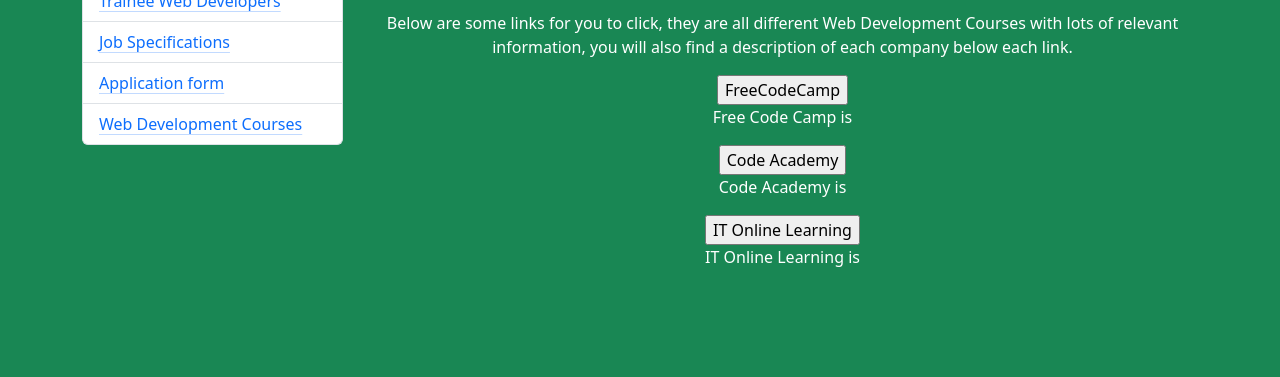
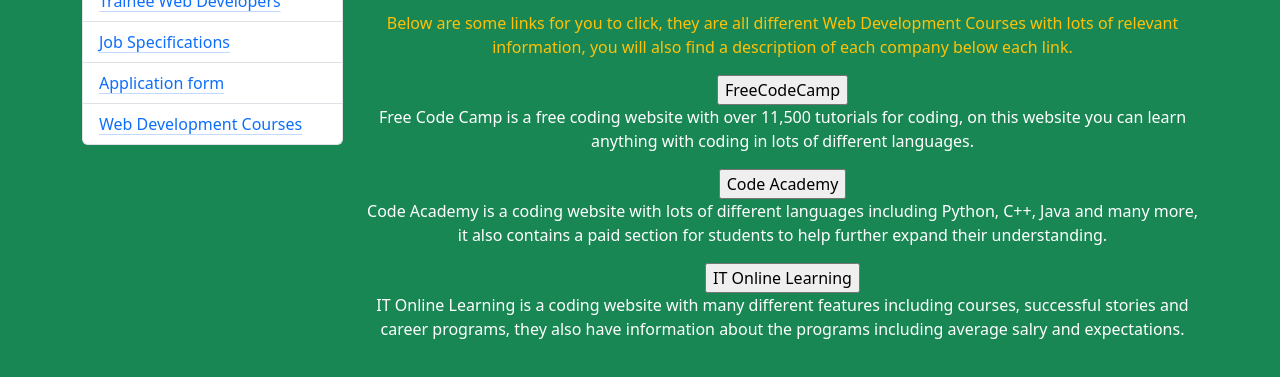
Before and after one commit to tgelder7/L3U15A2, a plain HTML site: page docs/WebDevC.html in a window 1280 px wide. Shown: the part 117-494 px from the top of the page. Drawn offline with nearby package versions, Linux system fonts and the light colour scheme.

Commit message:
12:42 29/01

```diff
--- a/docs/WebDevC.html
+++ b/docs/WebDevC.html
@@ -43,22 +43,23 @@
                 <header class="text-center mt-2 mb-3">
                   <h1 class="text-white">Web Development Courses</h1>
                   <p></p>
-                      <p class="text-white">Below are some links for you to click, they are all different Web Development Courses with lots of relevant information, you will also find a description of each company below each link.<p>
+                    <p class="text-warning">Below are some links for you to click, they are all different Web Development Courses with lots of relevant information, you will also find a description of each company below each link.<p>
 
                     <form target="_blank" action="https://www.freecodecamp.org/">
                       <input type="Submit" value="FreeCodeCamp" />
                     </form>
-                      <p class="text-white">Free Code Camp is</p>
+                    <p class="text-white">Free Code Camp is a free coding website with over 11,500 tutorials for coding, on this website you can learn anything with coding in lots of different languages.</p>
 
                     <form target="_blank" action="https://www.codecademy.com/catalog/subject/web-development">
                       <input type="Submit" value="Code Academy" />
                     </form>
-                      <p class="text-white">Code Academy is</p>
+                    <p class="text-white">Code Academy is a coding website with lots of different languages including Python, C++, Java and many more, it also contains a paid section for students to help further expand their understanding. </p>
 
                     <form target="_blank" action="https://www.itonlinelearning.com/career-programme/coding-career-programme/?utm_feeditemid=&utm_device=c&utm_term=web%20development%20courses&utm_source=google&utm_medium=ppc&utm_campaign=Coding+Career+Programme+-+Job+Titles&hsa_cam=22105150258&hsa_grp=171061946097&hsa_mt=p&hsa_src=g&hsa_ad=728310299953&hsa_acc=1636904472&hsa_net=adwords&hsa_kw=web%20development%20courses&hsa_tgt=kwd-11507572&hsa_ver=3&gad_source=1&gclid=EAIaIQobChMIrZHQkN6JiwMVG5lQBh2d1wlbEAAYAyAAEgLaX_D_BwE">
                       <input type="Submit" value="IT Online Learning" />
                     </form>
-                      <p class="text-white">IT Online Learning is</p>
+                    <p class="text-white">IT Online Learning is a coding website with many different features including courses, successful stories and career programs, they also have information about the programs including average salry and expectations.</p>
+
      </main>
 </body>
 </html>
```
Also changed, not shown: docs/jobspec.html (+1 -1 lines). Lines whose indentation alone changed are shown as unchanged.
